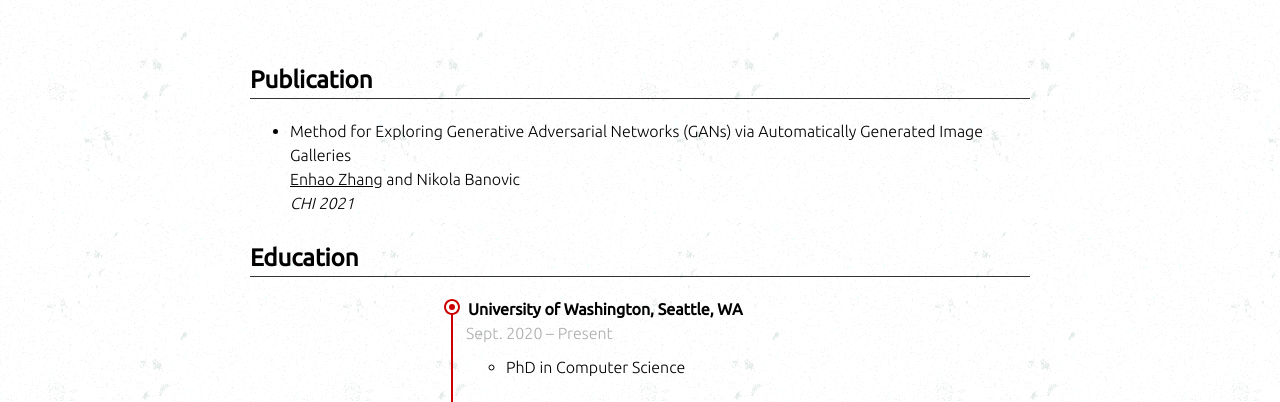
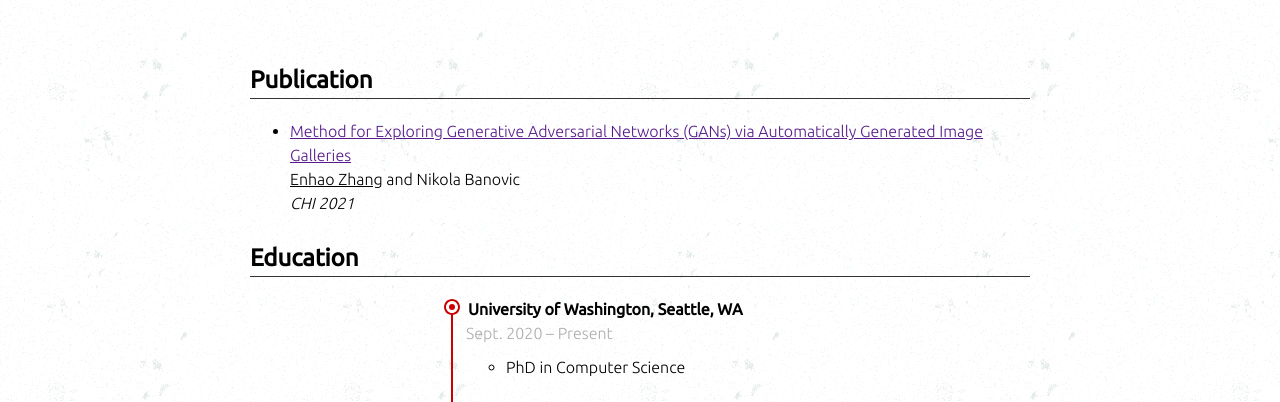
Before and after one commit to ZHANG-EH/ZHANG-EH.github.io, a plain HTML site: page index.html in a window 1280 px wide. Shown: the part 1055-1457 px from the top of the page. Drawn offline with nearby package versions, Linux system fonts and the light colour scheme; files whose address does not match are found by name.

Commit message:
update pub

```diff
--- a/index.html
+++ b/index.html
@@ -90,7 +90,7 @@
         <div class="flex-row" style="margin: auto; position: relative;">
           <ul>
             <li>
-              Method for Exploring Generative Adversarial Networks (GANs) via Automatically Generated Image Galleries
+              <a href="">Method for Exploring Generative Adversarial Networks (GANs) via Automatically Generated Image Galleries</a>
               <br>
               <u>Enhao Zhang</u> and Nikola Banovic
               <br>
```
